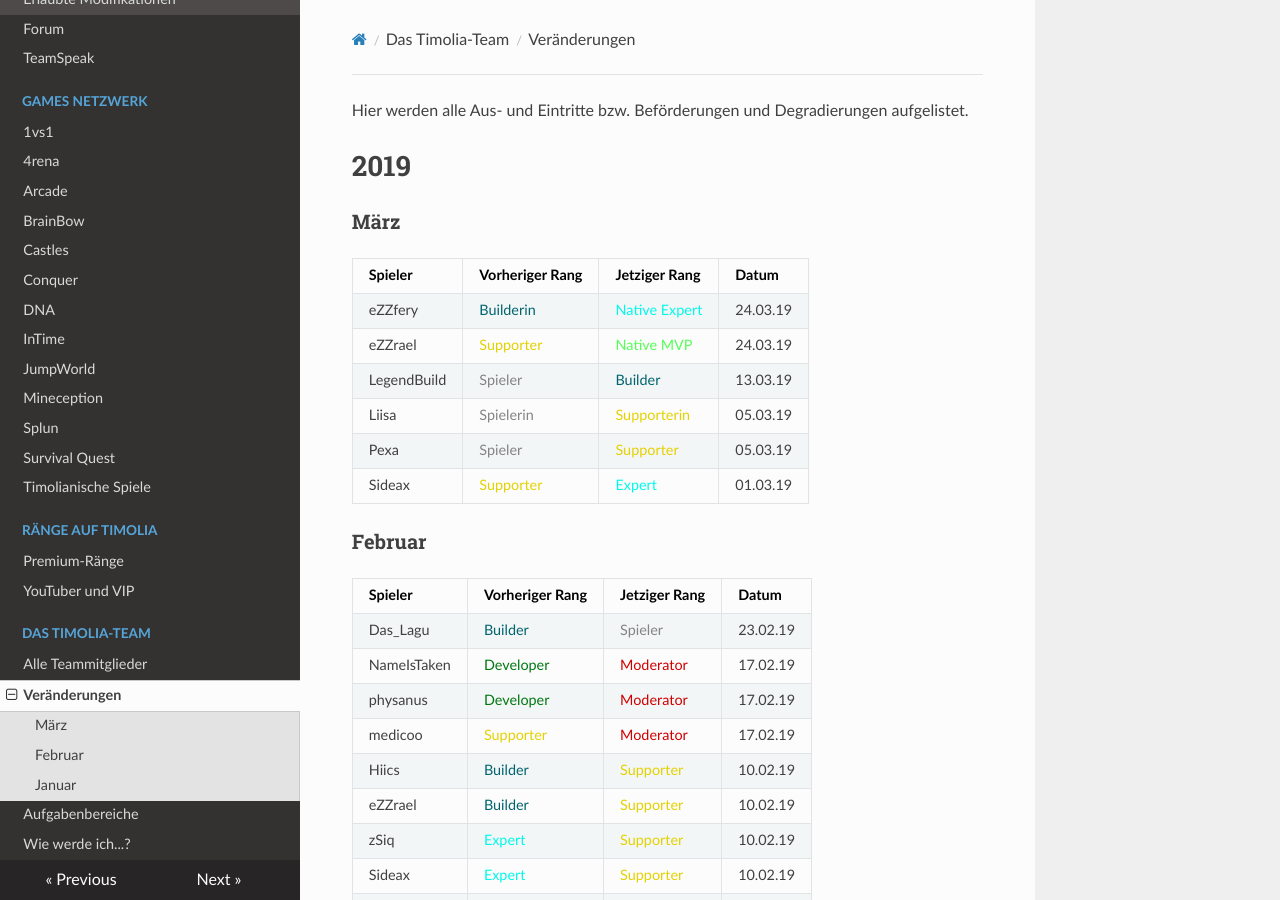
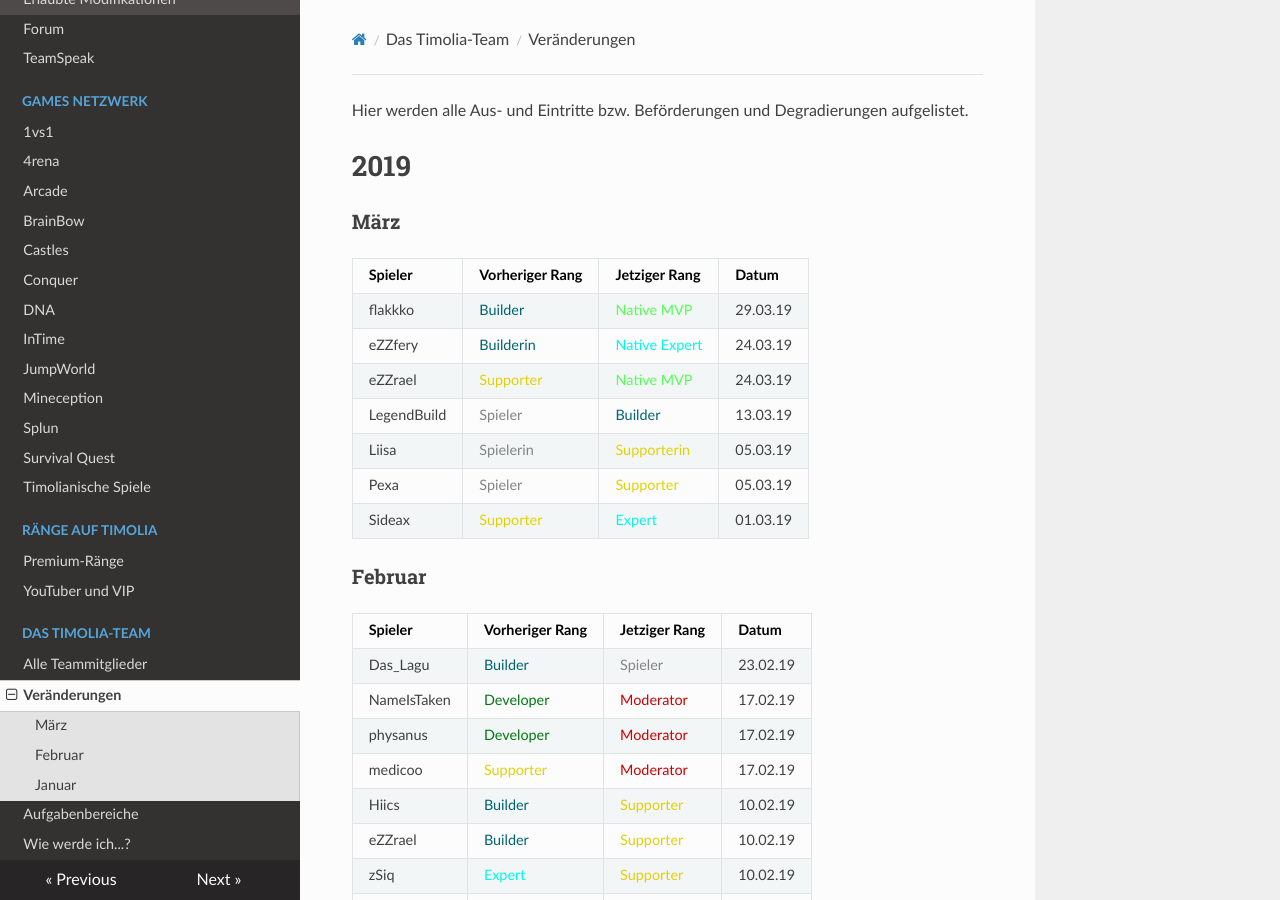
Before and after one commit to TimoliaDE/HowTo, an MkDocs documentation site: the page built from docs/team/changes.md, in a window 1280 px wide and 900 px high. Built offline with MkDocs 1.6.1, drawn with Linux system fonts in a browser that asks for light colours; nearby versions of some CDN libraries; old or Windows-style settings are respelled for this version of MkDocs.

Commit message:
Update changes.md

```diff
--- a/docs/team/changes.md
+++ b/docs/team/changes.md
@@ -5,6 +5,7 @@ Hier werden alle Aus- und Eintritte bzw. Beförderungen und Degradierungen aufge
 ###  <strong>März</strong>
 | Spieler | Vorheriger Rang | Jetziger Rang | Datum |
 | ------ | ------ | ------ | ------ |
+| flakkko | <span style="color:#00646F">Builder</span> | <span style="color:#55FF55">Native MVP</span> | 29.03.19 |
 | eZZfery | <span style="color:#00646F">Builderin</span> | <span style="color:#00F9EC">Native Expert</span> | 24.03.19 |
 | eZZrael | <span style="color:#E4D100">Supporter</span> | <span style="color:#55FF55">Native MVP</span> | 24.03.19 |
 | LegendBuild | <span style="color:#848484">Spieler</span> | <span style="color:#00646F">Builder</span> | 13.03.19 |
```
